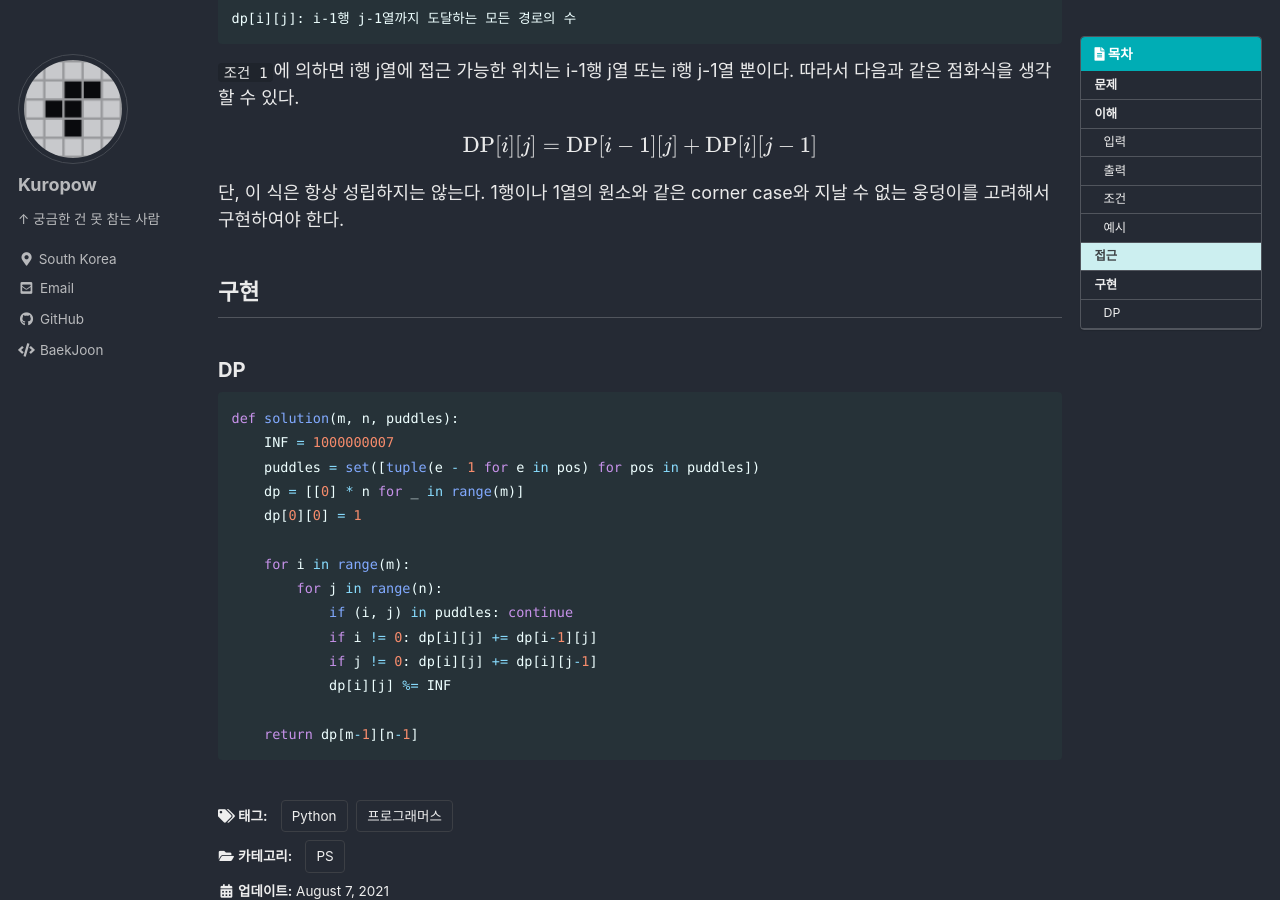
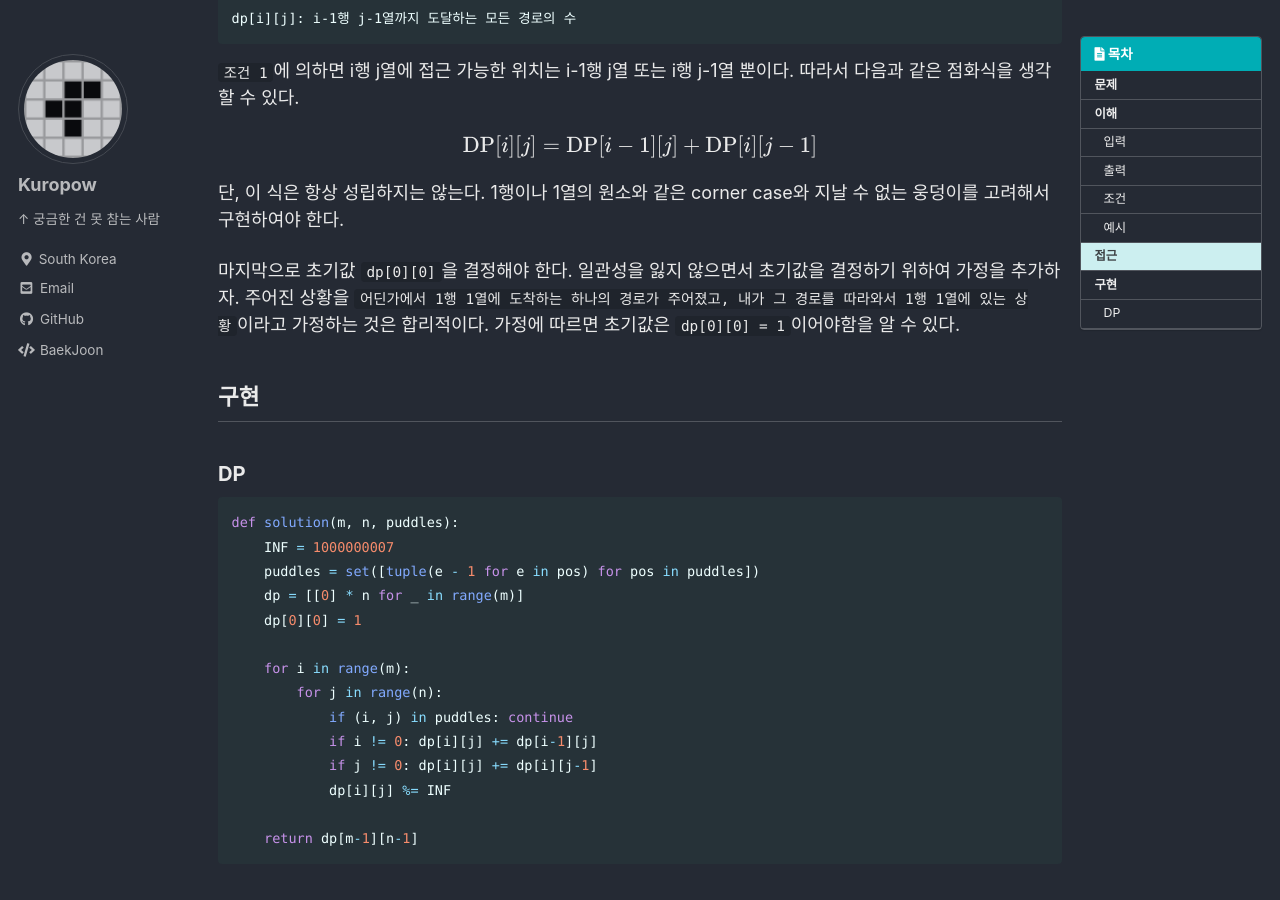
Before and after one commit to kuro11pow2/kuro11pow2.github.io, a Jekyll site: the page built from _posts/2021-08-07-0050.md, in a window 1280 px wide and 900 px high, scrolled down 1617 px. Built offline with Jekyll 4.4.1, drawn with Linux system fonts in a browser that asks for light colours; cached includes are drawn as plain includes; formulas are drawn with MathJax 3; comment, search, counter and statistics services are not loaded.

Commit message:
"등굣길" 본문 수정

````diff
--- a/_posts/2021-08-07-0050.md
+++ b/_posts/2021-08-07-0050.md
@@ -66,6 +66,9 @@ $$
 
 단, 이 식은 항상 성립하지는 않는다. 1행이나 1열의 원소와 같은 corner case와 지날 수 없는 웅덩이를 고려해서 구현하여야 한다.
 
+마지막으로 초기값 ```dp[0][0]```을 결정해야 한다. 일관성을 잃지 않으면서 초기값을 결정하기 위하여 가정을 추가하자. 주어진 상황을 ```어딘가에서 1행 1열에 도착하는 하나의 경로가 주어졌고, 내가 그 경로를 따라와서 1행 1열에 있는 상황```이라고 가정하는 것은 합리적이다. 가정에 따르면 초기값은 ```dp[0][0] = 1```이어야함을 알 수 있다.
+
+
 ## 구현
 
 ### DP
````
